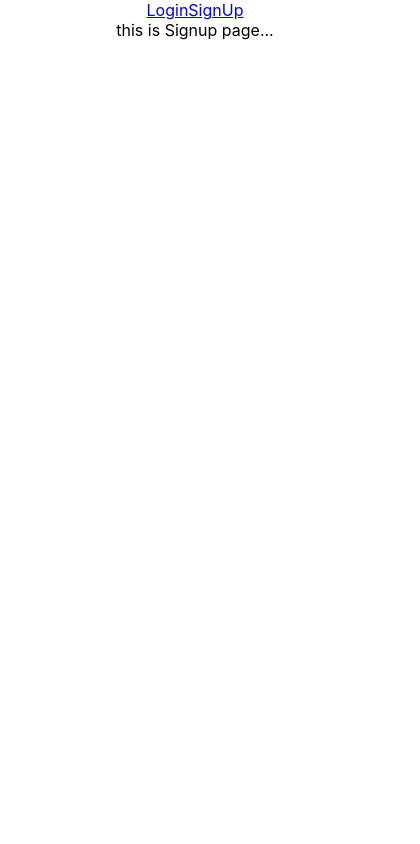
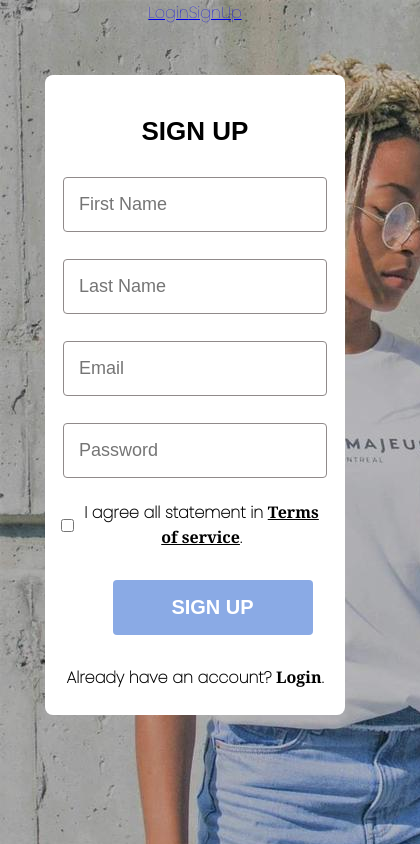
Before and after one commit to jameskulu/vintage-wardrobe-system-be, a React (Create React App) app in the folder client/: page /Signup in a window 390 px wide. Shown: the whole page, 420 px wide, since content can reach past the window. Built offline with nearby package versions, Linux system fonts and the light colour scheme.

Commit message:
Register page design added

```diff
--- a/client/src/App.js
+++ b/client/src/App.js
@@ -1,5 +1,6 @@
 import './App.css';
 import { BrowserRouter, Route } from 'react-router-dom';
+import './css/custom.css'
 import Home from './components/pages/Home/Home';
 import Header from './components/layout/Header/Header';
 import Login from './components/auth/Login';
--- a/client/src/components/auth/Signup.js
+++ b/client/src/components/auth/Signup.js
@@ -17,16 +17,79 @@ const Signup = () => {
       await axios.post("http://localhost:5000/api/users/register", newUser);
 
       history.push("/login");
-    //   toast.success("Your account is created successfully.");
+      //   toast.success("Your account is created successfully.");
     } catch (err) {
-    //   toast.error(err.response.data.msg);
+      //   toast.error(err.response.data.msg);
     }
   };
 
   return (
-    <div>
-        this is Signup page...
-     </div>
+    <div class="container">
+      <form action="/action_page.php">
+        <div class="form-container">
+          <h1>SIGN UP</h1>
+
+          <div class="form-sec">
+            <input
+              type="text"
+              placeholder="First Name"
+              name="firstName"
+              value={firstName}
+              onChange={(e) => setFirstName(e.target.value)}
+              required
+            />
+            <input
+              type="text"
+              placeholder="Last Name"
+              name="lastName"
+              value={lastName}
+              onChange={(e) => setLastName(e.target.value)}
+              required
+            />
+
+            <input
+              type="text"
+              placeholder="Email"
+              name="email"
+              value={email}
+              onChange={(e) => setEmail(e.target.value)}
+              required
+            />
+
+            <input
+              type="password"
+              placeholder="Password"
+              name="password"
+              value={password}
+              onChange={(e) => setPassword(e.target.value)}
+              required
+            />
+
+            <div class="check-sec">
+              <input type="checkbox" id="checkbox" name="checkbox" />
+              <p>
+                I agree all statement in{" "}
+                <a id="terms" href="#">
+                  Terms of service
+                </a>
+                .
+              </p>
+            </div>
+          </div>
+          <button type="submit" class="registerbtn" onClick ={userRegister}>
+            SIGN UP
+          </button>
+
+          <p>
+            Already have an account?{" "}
+            <a id="link-btn" href="/login">
+              Login
+            </a>
+            .
+          </p>
+        </div>
+      </form>
+    </div>
   );
 };
 
--- /dev/null
+++ b/client/src/css/custom.css
@@ -0,0 +1,277 @@
+@import url("https://fonts.googleapis.com/css2?family=Poppins:wght@100&display=swap");
+
+* {
+  box-sizing: border-box;
+  margin: 0;
+  padding: 0;
+}
+
+body {
+  display: flex;
+  justify-content: center;
+  font-family: "Poppins";
+  background-image: url(../image/IMG-20210707-WA0002.jpg);
+}
+
+.container {
+  margin: 50px 0;
+  width: 450px;
+}
+
+/* Add padding to containers */
+
+.form-container {
+  padding: 16px;
+  background-color: white;
+  border-radius: 8px;
+  height: 640px;
+}
+.forget-form-container {
+  padding: 16px;
+  background-color: white;
+  border-radius: 8px;
+  height: 450px;
+}
+.reset-form-container {
+  padding: 16px;
+  background-color: white;
+  border-radius: 8px;
+  height: 450px;
+}
+
+.login-form-container {
+  padding: 16px;
+  background-color: white;
+  border-radius: 8px;
+  height: 500px;
+}
+.reset-form-container {
+  padding: 16px;
+  background-color: white;
+  border-radius: 8px;
+  height: 450px;
+}
+.forget-form-container p {
+  margin: 20px 0;
+  font-size: 16px;
+}
+.forget-form-container a {
+  padding-left: 5px;
+  font-weight: 600;
+  font-size: 16px;
+  font-family: Arial, Helvetica, sans-serif;
+}
+.forget-form-container,
+.login-form-container,
+.reset-form-container h1 {
+  font-weight: 800;
+  font-size: 26px;
+  margin-top: 25px;
+}
+.login-form a {
+  color: black;
+  font-weight: 600;
+  font-family: sans-serif;
+}
+.form-sec {
+  display: flex;
+  flex-direction: column;
+  align-items: center;
+}
+.forget-form {
+  display: flex;
+  flex-direction: column;
+  align-items: center;
+}
+.forget-form p {
+  font-weight: 700;
+  color: black;
+}
+.reset-form {
+  display: flex;
+  flex-direction: column;
+  align-items: center;
+}
+.login-form {
+  display: flex;
+  flex-direction: column;
+  align-items: center;
+}
+
+#login-link {
+  font-size: 16px;
+  display: flex;
+  justify-content: flex-end;
+  width: 350px;
+  text-decoration: underline;
+  padding: 5px;
+  color: black;
+}
+.login-form p {
+  color: black;
+  text-align: center;
+  margin: 25px 0;
+  font-weight: bold;
+  font-size: 16px;
+}
+.forget-form input[type="text"] {
+  /* border-radius: 0; */
+  width: 350px;
+  padding: 15px;
+  margin: 5px 0 22px 0;
+  display: inline-block;
+  border: 1px solid #7e7e7e;
+  border-radius: 5px;
+}
+
+input[type="text"],
+input[type="password"] {
+  width: 350px;
+  padding: 15px;
+  margin: 5px 0 22px 0;
+  display: inline-block;
+  border: 1px solid #908a8a;
+  border-radius: 4px;
+  font-size: 18px;
+  height: 55px;
+}
+
+input[type="text"]:focus,
+input[type="password"]:focus {
+  outline: none;
+}
+
+h1 {
+  text-align: center;
+  margin: 25px 0;
+  font-size: 26px;
+  font-weight: 800;
+  font-family: sans-serif;
+}
+#text-sec {
+  width: 350px;
+  text-align: justify;
+  color: #464646;
+  font-weight: bold;
+  font-size: 13px;
+  margin-bottom: 25px;
+}
+
+.check-sec {
+  margin: 0;
+  display: flex;
+  align-items: center;
+}
+
+.check-sec input[type="checkbox" i] {
+  margin-left: 25px;
+}
+
+.check-sec p {
+  margin-left: 10px;
+  margin-right: 40px;
+  color: black;
+  font-weight: 700;
+}
+
+/* Set a style for the submit button */
+
+.registerbtn {
+  background-color: #8aaae5;
+  color: white;
+  padding: 16px 0px;
+  margin: 30px 0;
+  margin-left: 35px;
+  border: none;
+  width: 350px;
+  border-radius: 4px;
+  text-align: center;
+  font-weight: bold;
+  font-size: 20px;
+}
+
+.forgetbtn {
+  background-color: #8aaae5;
+  color: white;
+  padding: 16px 0px;
+  margin: 15px auto;
+  border: none;
+  width: 350px;
+  border-radius: 8px;
+  font-weight: bold;
+  text-align: center;
+  font-size: 20px;
+}
+
+.loginbtn {
+  background-color: #8aaae5;
+  color: white;
+  padding: 16px 0px;
+  margin: 15px auto;
+  border: none;
+  width: 350px;
+  border-radius: 8px;
+  font-weight: bold;
+  text-align: center;
+  font-size: 20px;
+}
+.resetbtn {
+  background-color: #8aaae5;
+  color: white;
+  padding: 16px 0px;
+  margin: 15px auto;
+  border: none;
+  width: 350px;
+  border-radius: 8px;
+  font-weight: bold;
+  text-align: center;
+  font-size: 20px;
+}
+.check-sec a {
+  text-decoration: underline;
+}
+
+#link-btn {
+  color: black;
+  text-decoration: none;
+  font-weight: bold;
+  font-family: Georgia, Times, "Times New Roman", serif;
+}
+#terms {
+  color: black;
+  text-decoration: underline;
+  font-weight: 700;
+  font-family: Georgia, Times, "Times New Roman", serif;
+}
+
+p {
+  font-weight: 600;
+  text-align: center;
+}
+
+@media screen and (max-width: 476px) {
+  .form-container {
+    width: 300px;
+    margin: auto;
+  }
+  input[type="text"],
+  input[type="password"] {
+    width: auto;
+  }
+  .check-sec input[type="checkbox" i] {
+    margin: 0;
+  }
+  .check-sec {
+    display: flex;
+    align-items: center;
+    justify-content: center;
+  }
+
+  .check-sec p {
+    font-weight: 600;
+    margin: 0;
+  }
+  .registerbtn {
+    width: 200px;
+  }
+}
```
Also changed, not shown: client/src/image/IMG-20210707-WA0002.jpg (added).
